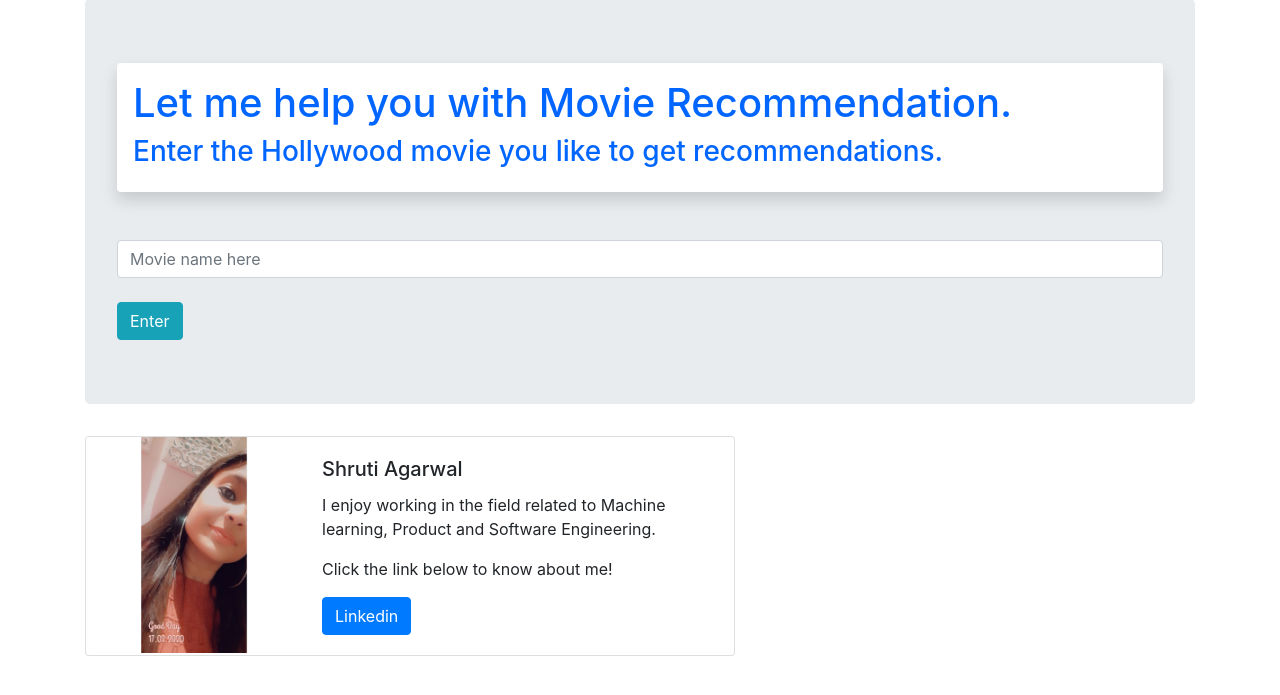
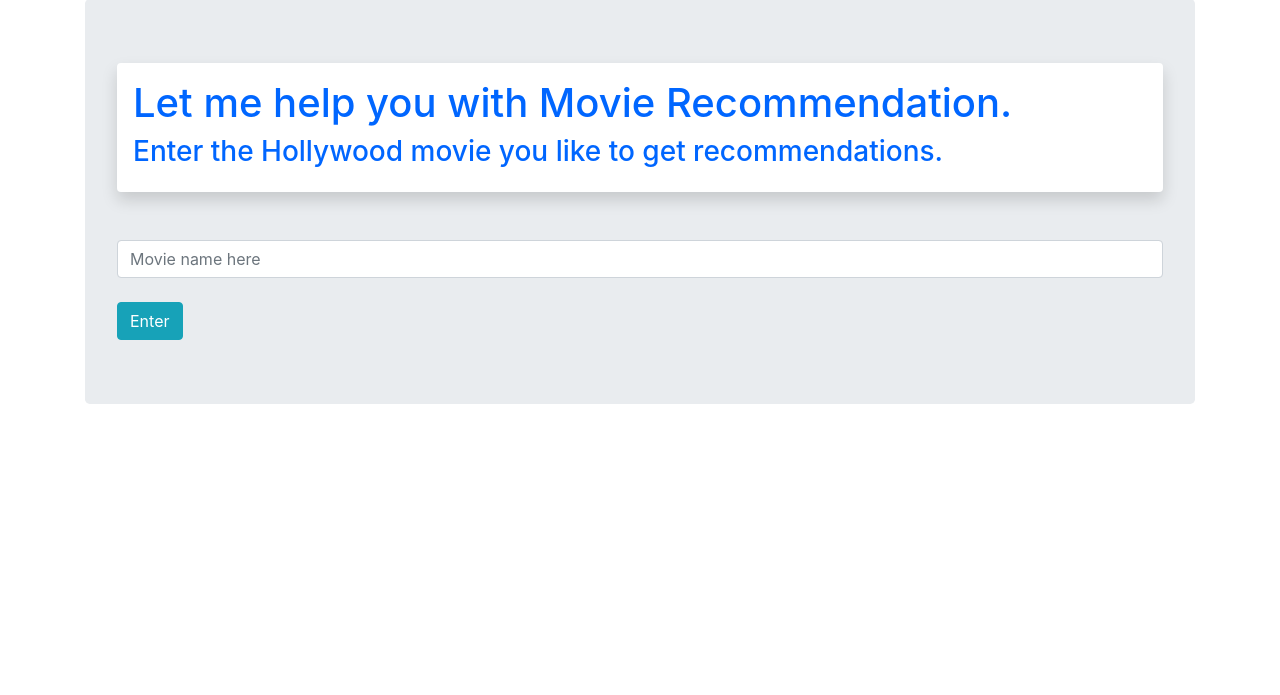
Before and after one commit to shrutiag14/movie-recommendation-system-flask, a Flask app: page / in a window 1280 px wide. Shown: the part 75-770 px from the top of the page. Run offline with Flask 2, Linux system fonts and the light colour scheme; some libraries are stand-ins or nearby versions.

Commit message:
Update base.html

```diff
--- a/templates/base.html
+++ b/templates/base.html
@@ -19,22 +19,5 @@
         {% block content %}
         {% endblock %}
       </div>
-
-    <div class="card mb-3" style="max-width: 650px;">
-      <div class="row no-gutters">
-        <div class="col-md-4">
-          <img src="/static/IMG_20200318_111701_222.jpg" class="card-img" alt="...">
-        </div>
-        <div class="col-md-8">
-          <div class="card-body">
-            <h5 class="card-title">Shruti Agarwal</h5>
-            <p class="card-text">I enjoy working in the field related to Machine learning, Product and Software Engineering.</p>
-            <p>Click the link below to know about me!</p>
-            <a href="https://www.linkedin.com/in/shruti-agarwal-ac1422/" class="btn btn-primary" target="_blank">Linkedin</a>
-          </div>
-        </div>
-      </div>
-    </div>
-    </div>
   </body>
 </html>
```
